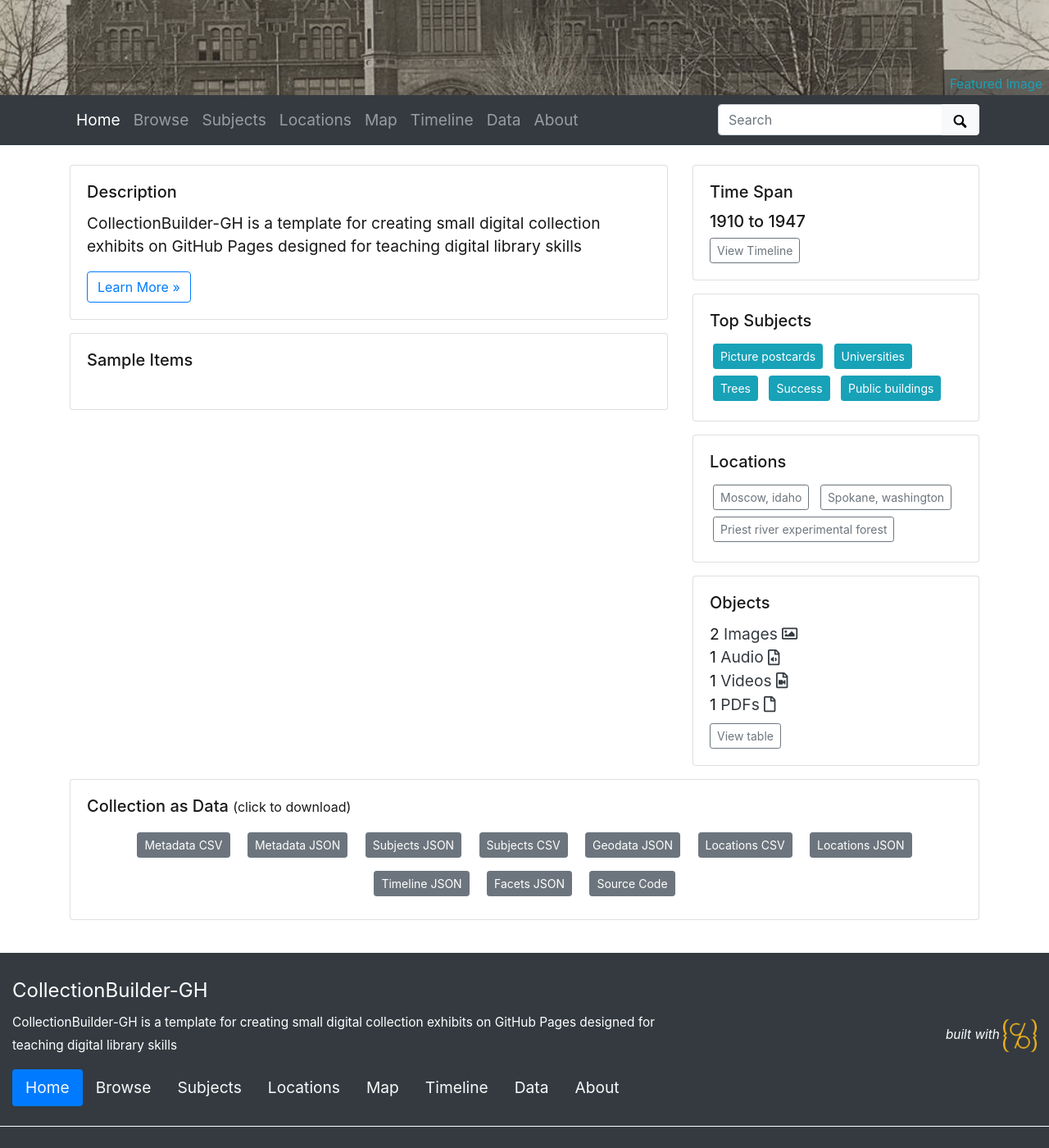
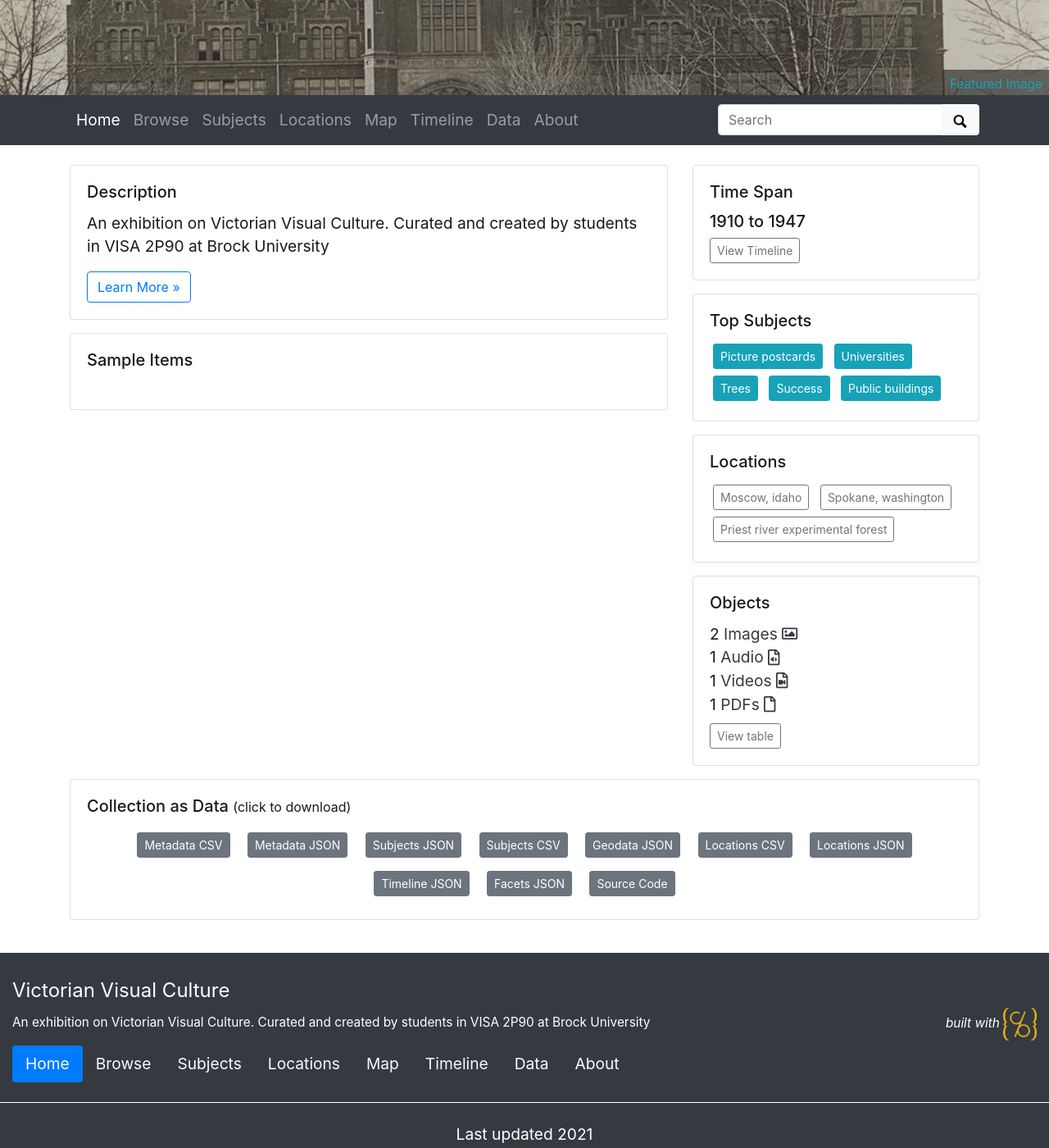
Before and after one commit to jkcronin/VictorianVisualCulture, a Jekyll site: the page built from index.md, in a window 1280 px wide and 1400 px high, scrolled down 225 px. Shown: the whole window at 82% size. Built offline with Jekyll 4.4.1, drawn with Linux system fonts in a browser that asks for light colours; some of the changed text lies outside the part shown.

Commit message:
Update _config.yml

```diff
--- a/_config.yml
+++ b/_config.yml
@@ -18,14 +18,14 @@
 # SITE SETTINGS
 #
 # title of site appears in banner
-title: CollectionBuilder-GH
+title: Victorian Visual Culture
 # tagline, a short phrase that will appear throughout the site in the top banner
-tagline: a template for creating simple digital exhibits
+tagline: An Exhibit Exploring the 19th Century Through Images
 # description appears in meta tags and other locations
 # this description might appear in search result lists, keep around 160 characters max
-description: "CollectionBuilder-GH is a template for creating small digital collection exhibits on GitHub Pages designed for teaching digital library skills"
+description: "An exhibition on Victorian Visual Culture. Curated and created by students in VISA 2P90 at Brock University"
 # creator of the digital collection, to appear in meta tags; we typically use our GitHub usernames but feel free to just use your name
-author: CollectionBuilder
+author: JKC
 
 ##########
 # COLLECTION SETTINGS
```
